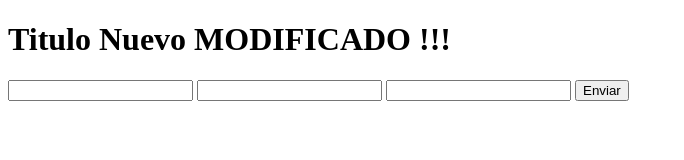
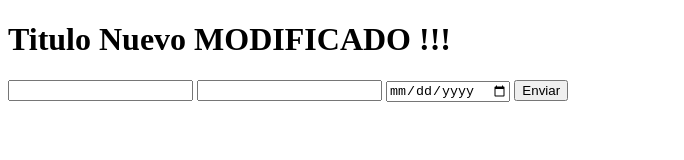
Before and after one commit to NewOldCoder/helloWorldGit, a plain HTML site: page index.html in a window 1280 px wide. Shown: the whole page, without its empty margins (0-684 px from the left). Drawn offline with Linux system fonts and the light colour scheme.

Commit message:
Se implementó birthdate

```diff
--- a/index.html
+++ b/index.html
@@ -14,7 +14,7 @@
     <form action="#" method="get">
         <input type="number" name="firstName" id="firstName">
         <input type="text" name="lastName" id="lastName">
-        <input type="number" name="age" id="age">
+        <input type="date" name="birthdate" id="birthdate">
         <input type="button" value="Enviar">
     </form>
 
```
